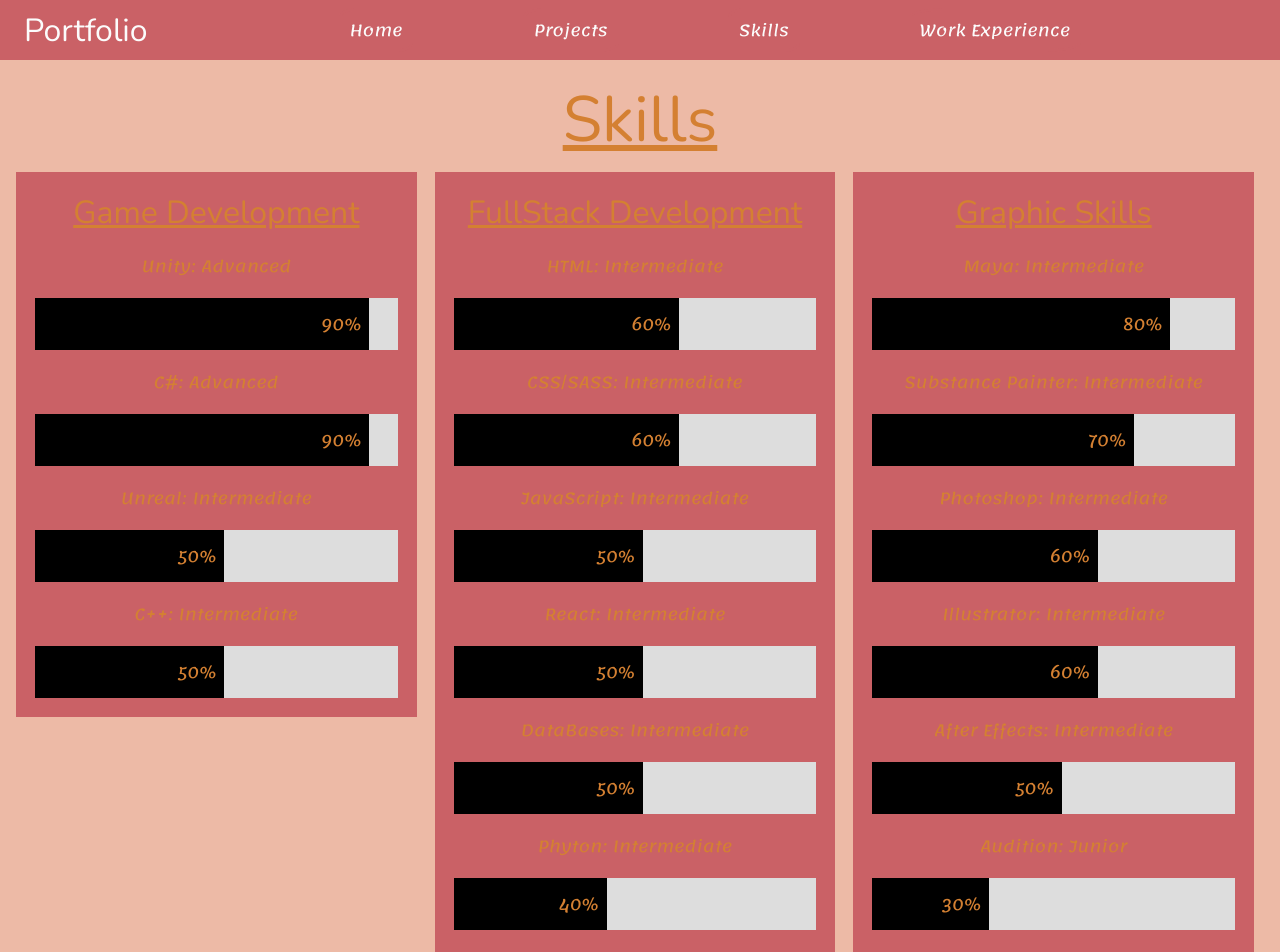
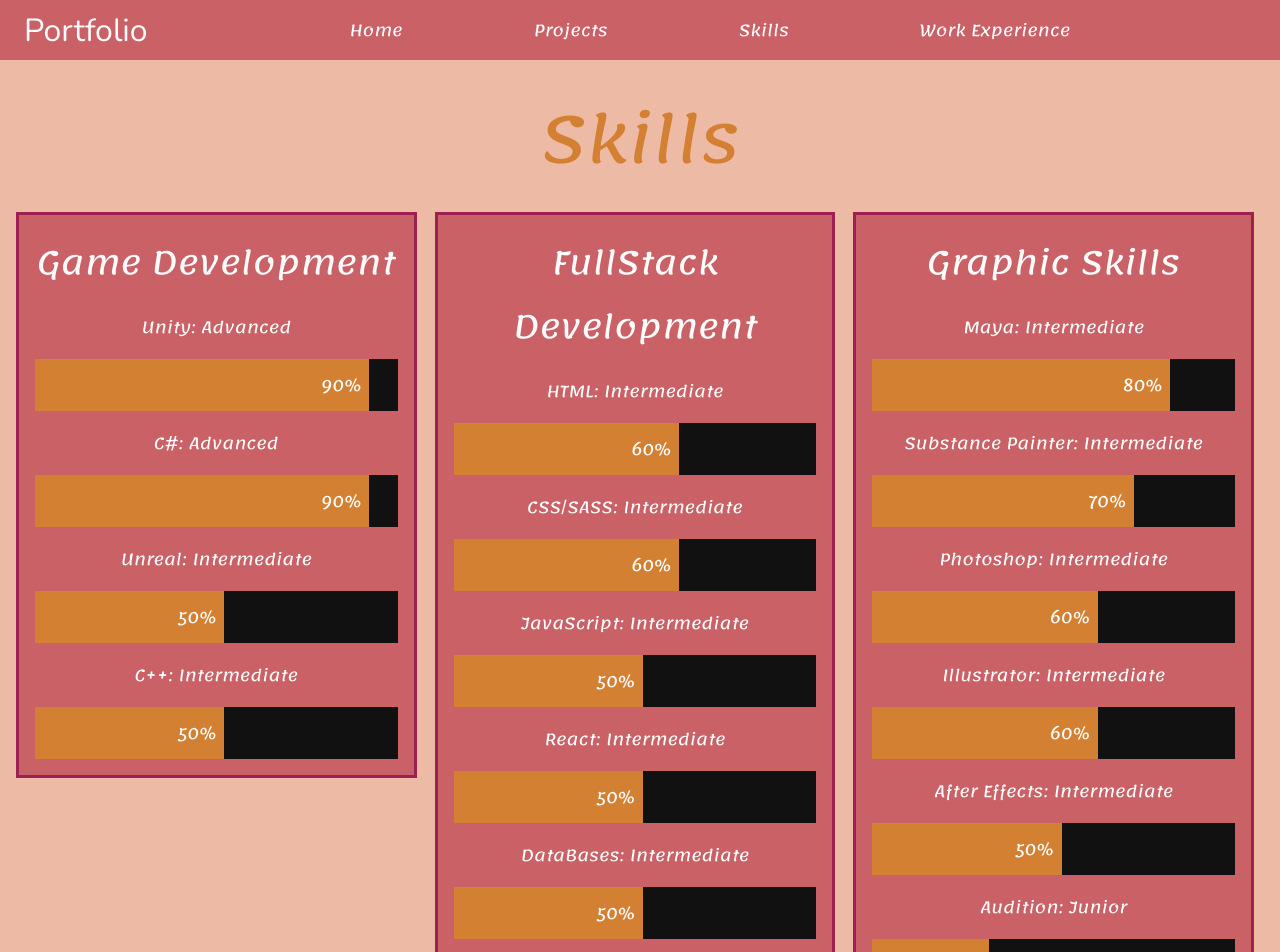
Before and after one commit to MaiineV/Portfolio, a React (Create React App) app: page /skills in a window 1280 px wide. Shown: the top 952 px of the page. Built offline with nearby package versions, Linux system fonts and the light colour scheme.

Commit message:
Fixed Work Experience

```diff
--- a/src/styles/Skills.module.scss
+++ b/src/styles/Skills.module.scss
@@ -1,9 +1,8 @@
 @import "./variables.scss";
 
 @mixin titles($fontSizeMultiply: 1) {
-  font-family: $LogoFont;
+  font-family: $RobotSlab;
   font-size: calc($large-font-size * $fontSizeMultiply);
-  text-decoration: underline;
 }
 
 @mixin skillBar($width: 100%, $bg-color: #000) {
@@ -31,7 +30,7 @@ body {
 
   gap: 1rem;
 
-  color: $font;
+  color: #FCFCFC;
 
   @media (min-width: $breakpoint-md) {
     display: grid;
@@ -51,6 +50,8 @@ body {
   &__title {
     @include titles(2);
 
+    color: $font;
+
     @media (min-width: $breakpoint-md) {
       grid-column: 1 / 4;
       grid-row: 1;
@@ -67,13 +68,13 @@ body {
     flex-direction: column;
     gap: 1rem;
 
-    border: solid $primary 0.2rem;
+    border: solid $details 0.2rem;
     width: calc(100% - 1.2rem);
 
     align-items: center;
     justify-content: center;
 
-    background: $secondary;
+    background: $primary;
 
     font-family: $RobotSlab;
 
@@ -102,72 +103,72 @@ body {
     &__container {
       &100 {
         width: 100%;
-        background-color: #ddd;
+        background-color: $loadingBarBackground;
         & > div {
-          @include skillBar(100%, #000);
+          @include skillBar(100%, $loadingBarColor);
         }
       }
       &90 {
         width: 100%;
-        background-color: #ddd;
+        background-color: $loadingBarBackground;
         & > div {
-          @include skillBar(90%, #000);
+          @include skillBar(90%, $loadingBarColor);
         }
       }
       &80 {
         width: 100%;
-        background-color: #ddd;
+        background-color: $loadingBarBackground;
         & > div {
-          @include skillBar(80%, #000);
+          @include skillBar(80%, $loadingBarColor);
         }
       }
       &70 {
         width: 100%;
-        background-color: #ddd;
+        background-color: $loadingBarBackground;
         & > div {
-          @include skillBar(70%, #000);
+          @include skillBar(70%, $loadingBarColor);
         }
       }
       &60 {
         width: 100%;
-        background-color: #ddd;
+        background-color: $loadingBarBackground;
         & > div {
-          @include skillBar(60%, #000);
+          @include skillBar(60%, $loadingBarColor);
         }
       }
       &50 {
         width: 100%;
-        background-color: #ddd;
+        background-color: $loadingBarBackground;
         & > div {
-          @include skillBar(50%, #000);
+          @include skillBar(50%, $loadingBarColor);
         }
       }
       &40 {
         width: 100%;
-        background-color: #ddd;
+        background-color: $loadingBarBackground;
         & > div {
-          @include skillBar(40%, #000);
+          @include skillBar(40%, $loadingBarColor);
         }
       }
       &30 {
         width: 100%;
-        background-color: #ddd;
+        background-color: $loadingBarBackground;
         & > div {
-          @include skillBar(30%, #000);
+          @include skillBar(30%, $loadingBarColor);
         }
       }
       &20 {
         width: 100%;
-        background-color: #ddd;
+        background-color: $loadingBarBackground;
         & > div {
-          @include skillBar(20%, #000);
+          @include skillBar(20%, $loadingBarColor);
         }
       }
       &10 {
         width: 100%;
-        background-color: #ddd;
+        background-color: $loadingBarBackground;
         & > div {
-          @include skillBar(10%, #000);
+          @include skillBar(10%, $loadingBarColor);
         }
       }
     }
--- a/src/styles/variables.scss
+++ b/src/styles/variables.scss
@@ -10,6 +10,9 @@ $secondary: #CA6166;
 $primary: #CA6166;
 $details: #9d2053;
 
+$loadingBarBackground: #111111;
+$loadingBarColor: #D48032;
+
 $breakpoint-md: 800px;
 
 $large-font-size: 32px;
```
